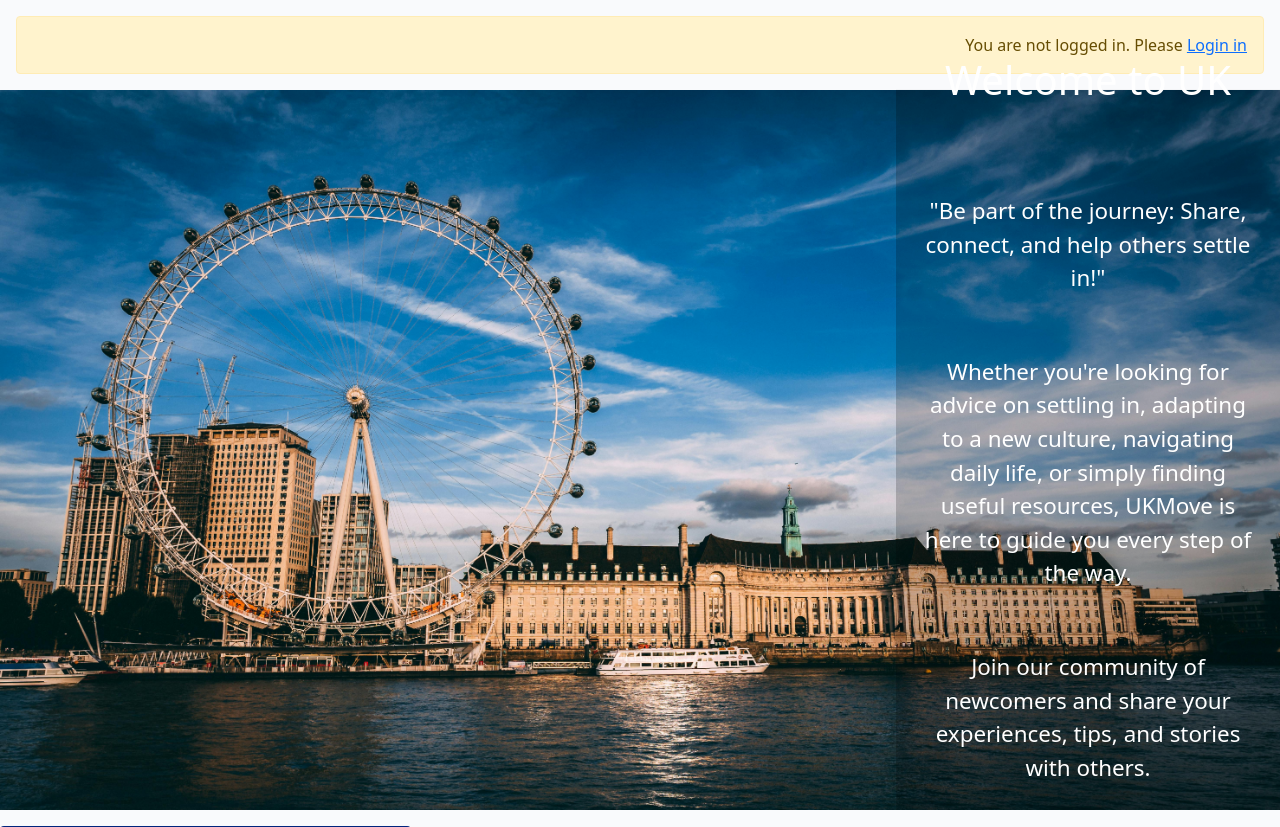
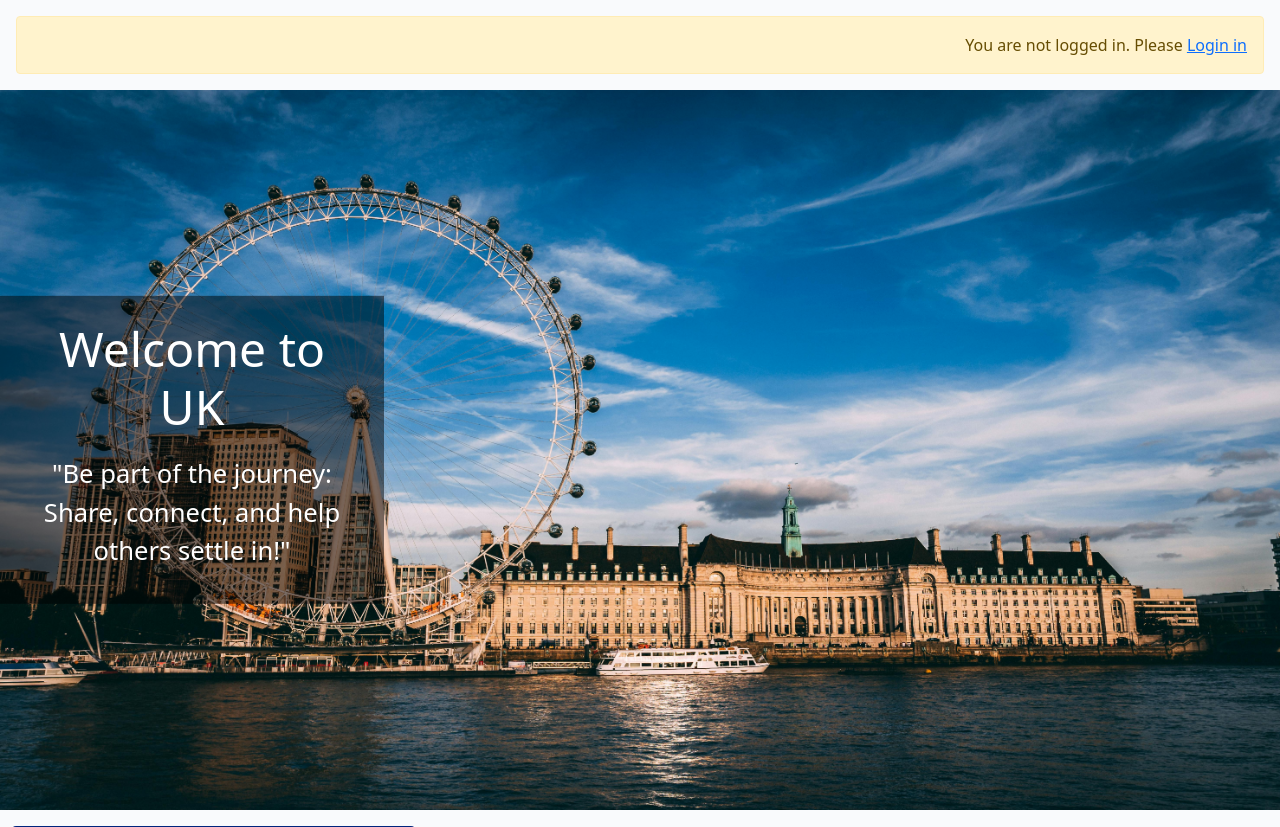
Before and after one commit to techistem/UkMove_CI_P4, a Django app: page / in a window 1280 px wide. Shown: the part 105-932 px from the top of the page. Run offline with Django 4.2, Linux system fonts and the light colour scheme; tables that the repository leaves empty hold one stand-in row (values such as "Sample post").

Commit message:
Make responsive adjustments for image and text layout

```diff
--- a/blog/templates/blog/index.html
+++ b/blog/templates/blog/index.html
@@ -10,22 +10,13 @@
         <div class="col-md-12 p-0">
             <img src="/static/images/home_page.jpg" class="d-block w-100" alt="London Eye">
             <!-- Text Over Image Section -->
-            <div class="position-absolute top-50 translate-middle-y left-70 bg-black text-center p-4 custom-box">
+            <div class="position-absolute top-50 translate-middle-y bg-black text-center p-4 custom-box">
                 <h1>Welcome to UK</h1>
                 <p>"Be part of the journey: Share, connect, and help others settle in!"</p>
-                <p>Whether you're looking for advice on settling in, adapting to a new culture, navigating daily life,
-                or simply finding useful resources, UKMove is here to guide you every step of the way.</p>
-                <p>Join our community of newcomers and share your experiences, tips, and stories with others.</p>
-            </div>
+
         </div>
     </div>
 </div>
-
-
-
-
-
-
         <!-- Blog Entries Column -->
         <div class="col-12 mt-3 left">
             <div class="row">
--- a/blog/urls.py
+++ b/blog/urls.py
@@ -1,5 +1,6 @@
 from . import views
 from django.urls import path
+
 urlpatterns = [
     path('', views.PostList.as_view(), name='home'),
     path('<slug:slug>/', views.post_detail, name='post_detail'),
--- a/static/css/style.css
+++ b/static/css/style.css
@@ -29,7 +29,6 @@
     margin-right: auto;
     display: block;
 }
-
 
 .contact-form-container h1,
 .contact-form-container h2 {
@@ -63,37 +62,90 @@
     color: #cf142b;
 }
 
-.left-70 {
-    left: 70%;
-}
-
-
 .custom-box {
-    width: 30%;
-    height: 100%;
-    background-color: rgba(0, 0, 0, 0.2);
+    width: 90%;
+    max-width: 600px;
+    height: auto;
+    background-color: rgba(0, 0, 0, 0.5);
     color: white;
     display: flex;
     flex-direction: column;
     justify-content: center;
     align-items: center;
     padding: 20px;
+    box-sizing: border-box;
+    overflow: hidden;
+    margin: 0 auto;
+    position: relative;
+    top: 50%;
+    transform: translateY(-50%);
 }
 
 .custom-box h1 {
-    margin-bottom: 90px;
+    margin-bottom: 20px;
     font-size: 2.5rem;
+    text-align: center;
+    line-height: 1.2;
 }
 
 .custom-box p {
-    margin-bottom: 60px;
+    margin-bottom: 10px;
     font-size: 1.4rem;
+    text-align: center;
+}
+
+
+/* Large Screens */
+@media (min-width: 1024px) {
+    .custom-box {
+        padding: 30px;
+        width: 30%;
+    }
+
+    .custom-box h1 {
+        font-size: 3rem;
+    }
+
+    .custom-box p {
+        font-size: 1.6rem;
+    }
+}
+
+/* Medium Screens */
+@media (max-width: 1023px) and (min-width: 768px) {
+    .custom-box {
+        width: 60%;
+        padding: 25px;
+    }
+
+    .custom-box h1 {
+        font-size: 2.5rem;
+    }
+
+    .custom-box p {
+        font-size: 1.4rem;
+    }
+}
+
+/* Small Screens */
+@media (max-width: 767px) {
+    .custom-box {
+        width: 90%;
+        padding: 15px;
+    }
+
+    .custom-box h1 {
+        font-size: 2rem;
+    }
+
+    .custom-box p {
+        font-size: 1.2rem;
+    }
 }
 
 .text {
     color: white;
 }
-
 
 .custom-bg {
     background-color: #00247D !important;
--- a/templates/base.html
+++ b/templates/base.html
@@ -13,6 +13,8 @@
 <head>
     <title>UkMove Blog</title>
     <meta name="viewport" content="width=device-width, initial-scale=1" />
+
+    <!--Favicon-->
 
     <!-- Google Fonts CSS -->
     <link rel="preconnect" href="https://fonts.gstatic.com">
```
Also changed, not shown: blog/admin.py (+6 -1 lines), blog/templates/blog/post_detail.html (+8 -0 lines).
